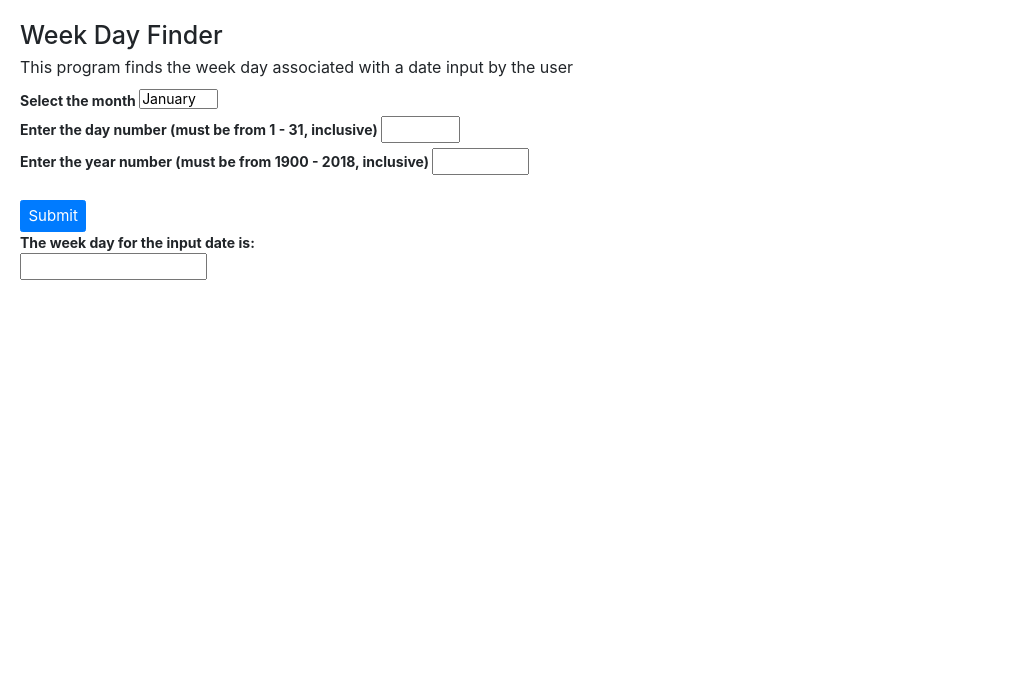
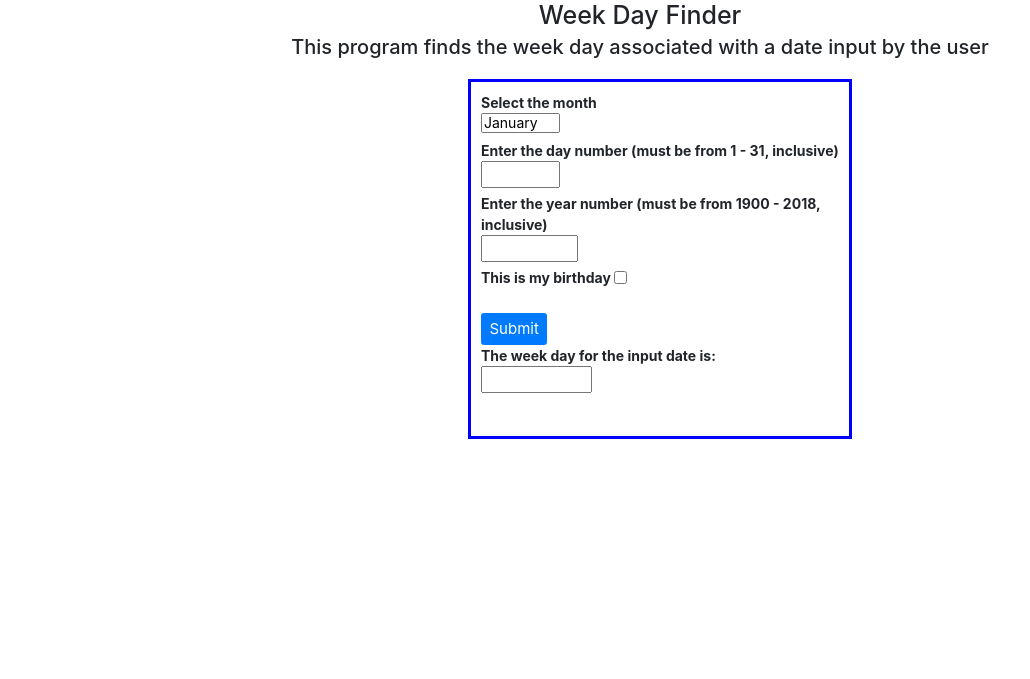
Before and after one commit to gjrett/P2, a PHP site: page / in a window 1280 px wide. Shown: the top 679 px of the page, without its empty margins (0-1030 px from the left). Run offline with PHP 8.4, Linux system fonts and the light colour scheme.

Commit message:
Cleaned up files and corrected errors for public domain

```diff
--- a/form.php
+++ b/form.php
@@ -30,7 +30,7 @@ class Form
      * Get a value from the request, with the option of including a default
      * if the value is not set.
      */
-    public function get( string $name, string $default = null)
+    public function get(string $name, string $default = null)
     {
         return $this->request[$name] ?? $default;
     }
--- a/index.php
+++ b/index.php
@@ -18,16 +18,16 @@ require 'logic.php';
 
 </head>
 <body>
+<h1>Week Day Finder</h1>
+<h2>This program finds the week day associated with a date input by the user </h2>
 
+<div>
     <section id='main'>
-    <h1>Week Day Finder</h1>
-
-    <p>This program finds the week day associated with a date input by the user </p>
 
         <form method='POST' action='process.php'>
 
             <fieldset>
-            <label>Select the month
+                <label>Select the month<br>
                     <select name='month' size='1' multiple>
                         <option value='January'>January</option>
                         <option value='February'>February</option>
@@ -44,28 +44,51 @@ require 'logic.php';
                     </select>
                 </label>
 
-            <label>Enter the day number (must be from 1 - 31, inclusive)
-                <input type='number' name='day' min='1' max='31' value='<?= $day ?? '' ?>'>
+                <label>Enter the day number (must be from 1 - 31, inclusive)<br>
+                    <input type='number'
+                           name='day'
+                           min='1'
+                           max='31'
+                           size='8'
+                           autocomplete='off'
+                           value='<?= $day ?? '' ?>'>
                 </label>
 
-            <label>Enter the year number (must be from 1900 - 2018, inclusive)
-                <input type='number' min='1900' max='2018' name='year' value='<?= $year ?? '' ?>'>
+                <label>Enter the year number (must be from 1900 - 2018, inclusive)<br>
+                    <input type='number'
+                           min='1900'
+                           max='2018'
+                           name='year'
+                           size='8'
+                           autocomplete='off'
+                           value='<?= $year ?? '' ?>'>
+                </label>
+
+                <label>This is my birthday
+                    <input type='checkbox' name='checked' <?php if (isset($checked) and $checked) echo 'checked' ?> >
                 </label>
 
             </fieldset>
 
             <input type='submit' value='Submit' class='btn btn-primary'>
 
-        <label>The week day for the input date is:
-            <input type='text' readonly name='weekDay' value='<?= $weekDay ?? '' ?>'>
+            <label>The week day for the input date is:<br>
+                <input type='text' readonly name='weekDay' size='11' value='<?= $weekDay ?? '' ?>'>
             </label>
+            <label>
+                <input type='text'
+                       readonly
+                       name='birthday'
+                       size='17'
+                       style="border:none"
+                       value='<?= $birthday ?? '' ?>'>
+            </Label>
 
         </form>
-
     </section>
-
+</div>
 <footer>
-    <a href='https://github.com/susanBuck/foobooks0'>View this project on Github</a>
+    <a href='https://github.com/gjrett/p2'>View this project on Github</a>
 </footer>
 
 </body>
--- a/logic.php
+++ b/logic.php
@@ -14,7 +14,9 @@ if (isset($_SESSION['results'])) {
     $day = $results['day'];
     $month = $results['month'];
     $year = $results['year'];
+    $checked = $results['checked'];
     $weekDay = $results['weekDay'];
+    $birthday = $results['birthday'];
 
     # TIP: Because the key values for $results all match the variable names we set them do,
     # we could simplify the above 4 lines using PHP's extract function:
--- a/styles/app.css
+++ b/styles/app.css
@@ -16,6 +16,7 @@ html {
 }
 
 body {
+    text-align: center;
     /* Default font-size */
     font-size: 1.6rem;
 
@@ -23,10 +24,19 @@ body {
     margin-bottom: 60px;
 }
 
+div {
+    width: 30%;
+    margin: 0 auto;
+}
+
+
 section#main {
-    max-width: 600px;
+    text-align: left;
+    max-width: 400px;
     width: 100%;
     margin: 20px;
+    border: 3px solid blue;
+    padding: 10px;
 }
 
 footer {
@@ -88,34 +98,7 @@ input[type=text] {
 }
 
 .instructions {
-    color:grey;
-    font-size:10px;
-    margin-bottom:10px;
+    color: grey;
+    font-size: 10px;
+    margin-bottom: 10px;
 }
-
-/*----------------------------------------------------
-Books
------------------------------------------------------*/
-input[name=searchTerm] {
-    width: 300px;
-}
-
-ul.books {
-    list-style-type: none;
-    padding: 0;
-}
-
-li.book {
-    border: 1px solid silver;
-    max-width: 300px;
-    margin: 0 0 15px 0;
-    padding: 10px;
-}
-
-.title {
-    font-weight: bold;
-}
-
-.author {
-    font-style: italic;
-}
```
Also changed, not shown: process.php (+11 -4 lines), README.md. Lines whose indentation alone changed are shown as unchanged.
